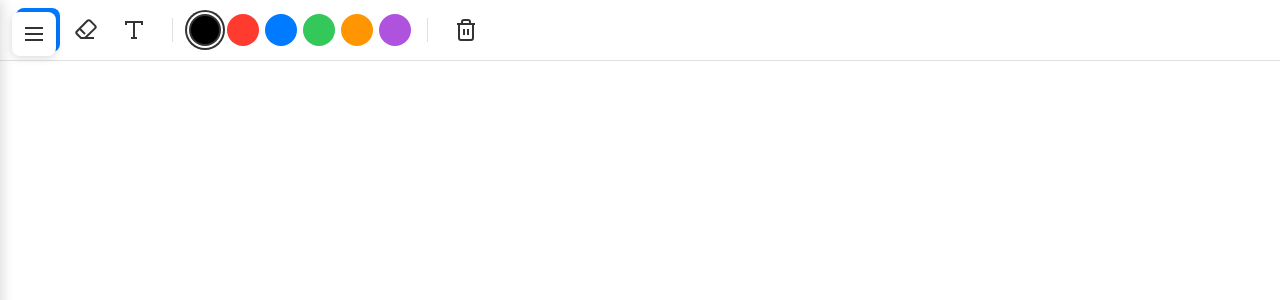
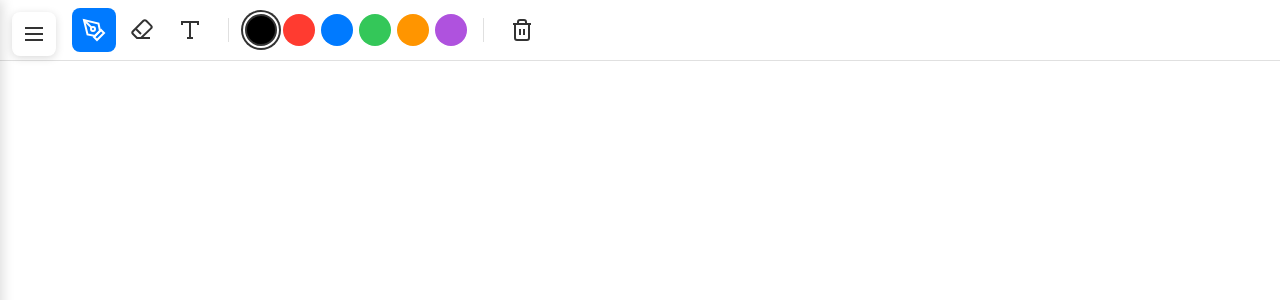
Before and after one commit to dre4success/bethel, a React (Vite) app: page / in a window 1280 px wide. Shown: the top 300 px of the page. Built offline with nearby package versions, Linux system fonts and the light colour scheme.

Commit message:
Fix toolbar buttons blocked by sidebar toggle

```diff
--- a/src/components/Toolbar/Toolbar.css
+++ b/src/components/Toolbar/Toolbar.css
@@ -2,7 +2,7 @@
   display: flex;
   align-items: center;
   gap: 8px;
-  padding: 8px 16px;
+  padding: 8px 16px 8px 72px; /* Extra left padding for sidebar toggle */
   background: #ffffff;
   border-bottom: 1px solid #e0e0e0;
   box-shadow: 0 2px 4px rgba(0, 0, 0, 0.05);
```
